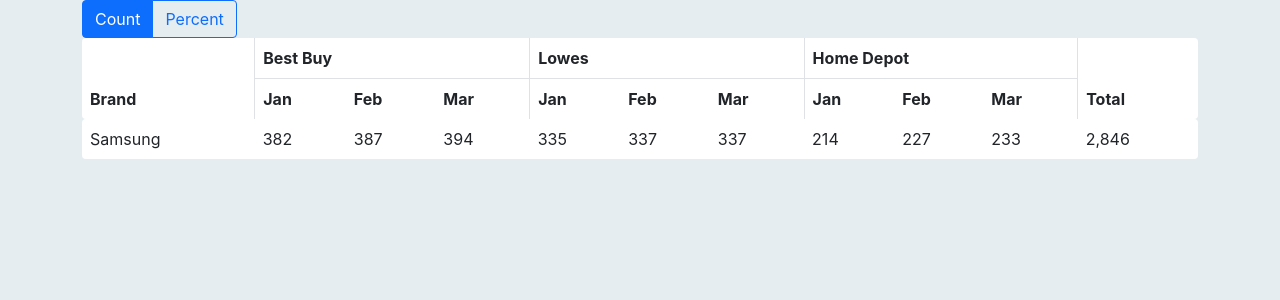
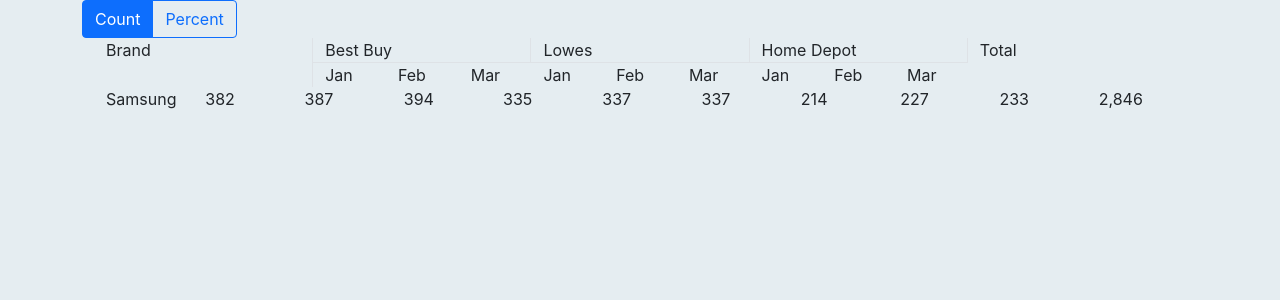
Before and after one commit to SturmB/react-api-test, a React (Create React App) app: page / in a window 1280 px wide. Shown: the top 300 px of the page. Built offline with nearby package versions, Linux system fonts and the light colour scheme.

Commit message:
⚗️ Attempts to use Bootstrap Grid instead of a table

```diff
--- a/src/App.js
+++ b/src/App.js
@@ -47,80 +47,77 @@
 
 export function TableHead({ headers }) {
   return (
-    <thead className="bg-white">
-      <tr>
-        <th rowSpan={2} className="rounded-start border-end">
-          {headers[0].name}
-        </th>
+    <div className="row row-cols-11">
+      <div className="col rounded-start border-end">{headers[0].name}</div>
       {headers.map((store) => {
         if (store.hasOwnProperty(`months`)) {
           return (
-              <th
-                key={store.name}
-                colSpan={Object.keys(store.months).length}
-                className="border-bottom border-end"
-              >
+            <div className="col">
+              <div className="row">
+                <div className="col border-bottom border-end" key={store.name}>
                   {store.name}
-              </th>
+                </div>
+              </div>
+              <div className="row">
+                {store.months.map((month) => {
+                  return (
+                    <div className="col" key={store.name + `-` + month}>
+                      {month}
+                    </div>
+                  );
+                })}
+              </div>
+            </div>
           );
         }
         return null;
       })}
-        <th rowSpan={2} className="rounded-end">
-          {headers[headers.length - 1].name}
-        </th>
-      </tr>
-      <tr>
-        {headers.map((store) => {
-          if (store.hasOwnProperty(`months`)) {
-            // noinspection JSUnresolvedVariable
-            return store.months.map((month, index, array) => {
-              let borderClass = ``;
-              if (index === array.length - 1) {
-                borderClass = `border-end`;
-              }
-              return (
-                <th key={store.name + `-` + month} className={borderClass}>
-                  {month}
-                </th>
-              );
-            });
-          }
-          return null;
-        })}
-      </tr>
-    </thead>
+      <div className="col rounded-end">{headers[headers.length - 1].name}</div>
+    </div>
+    // return store.months.map((month, index, array) => {
+    //   let borderClass = ``;
+    //   if (index === array.length - 1) {
+    //     borderClass = `border-end`;
+    //   }
+    //   return (
+    //     <th key={store.name + `-` + month} className={borderClass}>
+    //       {month}
+    //     </th>
+    //   );
+    // });
   );
 }
 
 export function TableBody({ data, order, numType }) {
-  return (
-    <tbody className="bg-white">
-      {data.map((row) => {
+  return data.map((row) => {
     // noinspection JSUnresolvedVariable
     return (
-          <tr key={row.brand}>
-            <td className="rounded-start">{row.brand}</td>
+      <div className="row" key={row.brand}>
+        <div className="col rounded-start">{row.brand}</div>
         {order.map((item) => {
           if (numType === `count`) {
             // noinspection JSUnresolvedVariable
             return (
-                  <td key={row.brand + item}>{convertCount(row[item])}</td>
+              <div className="col" key={row.brand + item}>
+                {convertCount(row[item])}
+              </div>
             );
           }
           // noinspection JSUnresolvedVariable
-              return <td key={row.brand + item}>{row[`${item}_percent`]}%</td>;
+          return (
+            <div className="col" key={row.brand + item}>
+              {row[`${item}_percent`]}%
+            </div>
+          );
         })}
-            <td className="rounded-end">
+        <div className="col rounded-end">
           {numType === `count`
             ? convertCount(row.total)
             : `${row.total_percent}%`}
-            </td>
-          </tr>
+        </div>
+      </div>
     );
-      })}
-    </tbody>
-  );
+  });
 }
 
 function App() {
@@ -187,14 +184,14 @@
               </button>
             </div>
 
-            <table className="table table-borderless">
+            <div className="container">
               <TableHead headers={capitalized} />
               <TableBody
                 data={allBrands.data}
                 order={dataOrder}
                 numType={numType}
               />
-            </table>
+            </div>
           </div>
         </div>
       </div>
```
Lines whose indentation alone changed are shown as unchanged.
